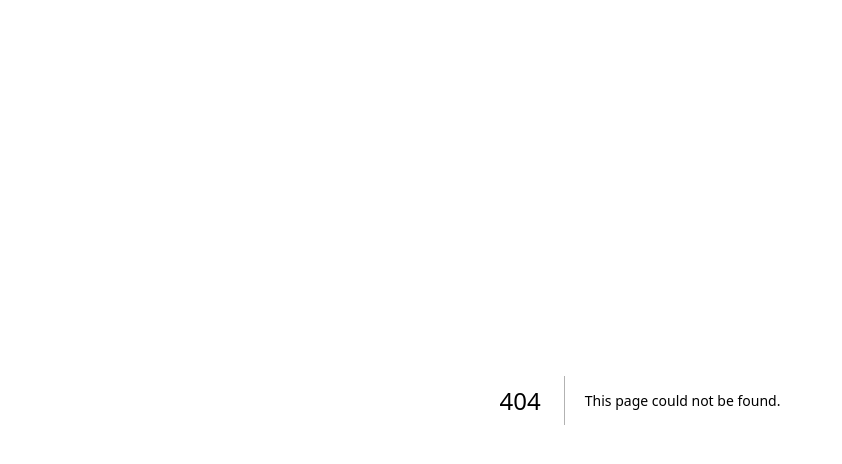
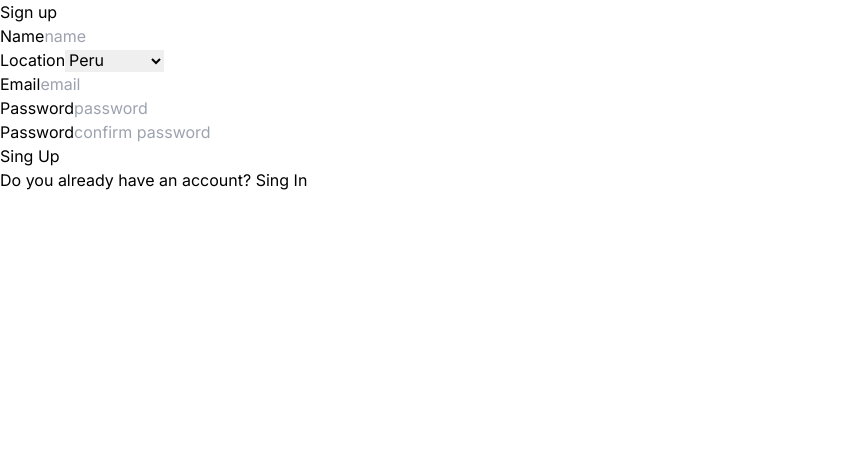
Before and after one commit to DevCorvus/cartago, a Next.js app: page /sign-up in a window 1280 px wide. Before the commit this address had no page. Shown: the top 464 px of the page, without its empty margins (0-842 px from the left). Built offline with nearby package versions, Linux system fonts and the light colour scheme.

Commit message:
feat: sign-in and sign-up pages (skeleto)

```diff
--- /dev/null
+++ b/app/sign-in/page.tsx
@@ -0,0 +1,29 @@
+import Link from 'next/link';
+
+export default function Login() {
+  return (
+    <>
+      <h1>Sing in</h1>
+      <form>
+        <div>
+          <label htmlFor="email">Email</label>
+          <input id="email" type="text" placeholder="email" />
+        </div>
+        <div>
+          <label htmlFor="password">Password</label>
+          <input id="password" type="password" placeholder="password" />
+        </div>
+        <input type="submit" />
+        <button type="submit">Log In</button>
+      </form>
+      <p>
+        You do not have an account?
+        <Link href="sign-up">Sign up.</Link>
+      </p>
+      <p>
+        Did you forget your password?
+        <a href="https://www.google.com/">Recover it</a>
+      </p>
+    </>
+  );
+}
--- /dev/null
+++ b/app/sign-up/page.tsx
@@ -0,0 +1,44 @@
+import Link from 'next/link';
+
+export default function SignUp() {
+  return (
+    <>
+      <h1>Sign up</h1>
+      <form>
+        <div>
+          <label htmlFor="name">Name</label>
+          <input id="name" type="text" placeholder="name" />
+        </div>
+        <div>
+          <label htmlFor="location">Location</label>
+          <select name="location" id="location">
+            <option value="peru">Peru</option>
+            <option value="venezuela">Venezuela</option>
+            <option value="colombia">Colombia</option>
+            <option value="Brasil">Brasil</option>
+          </select>
+        </div>
+        <div>
+          <label htmlFor="email">Email</label>
+          <input id="email" type="text" placeholder="email" />
+        </div>
+        <div>
+          <label htmlFor="password">Password</label>
+          <input id="password" type="password" placeholder="password" />
+        </div>
+        <div>
+          <label htmlFor="confirmPassword">Password</label>
+          <input
+            id="confirmPassword"
+            type="password"
+            placeholder="confirm password"
+          />
+        </div>
+        <button type="submit">Sing Up</button>
+      </form>
+      <p>
+        Do you already have an account? <Link href="sign-in">Sing In</Link>
+      </p>
+    </>
+  );
+}
```
